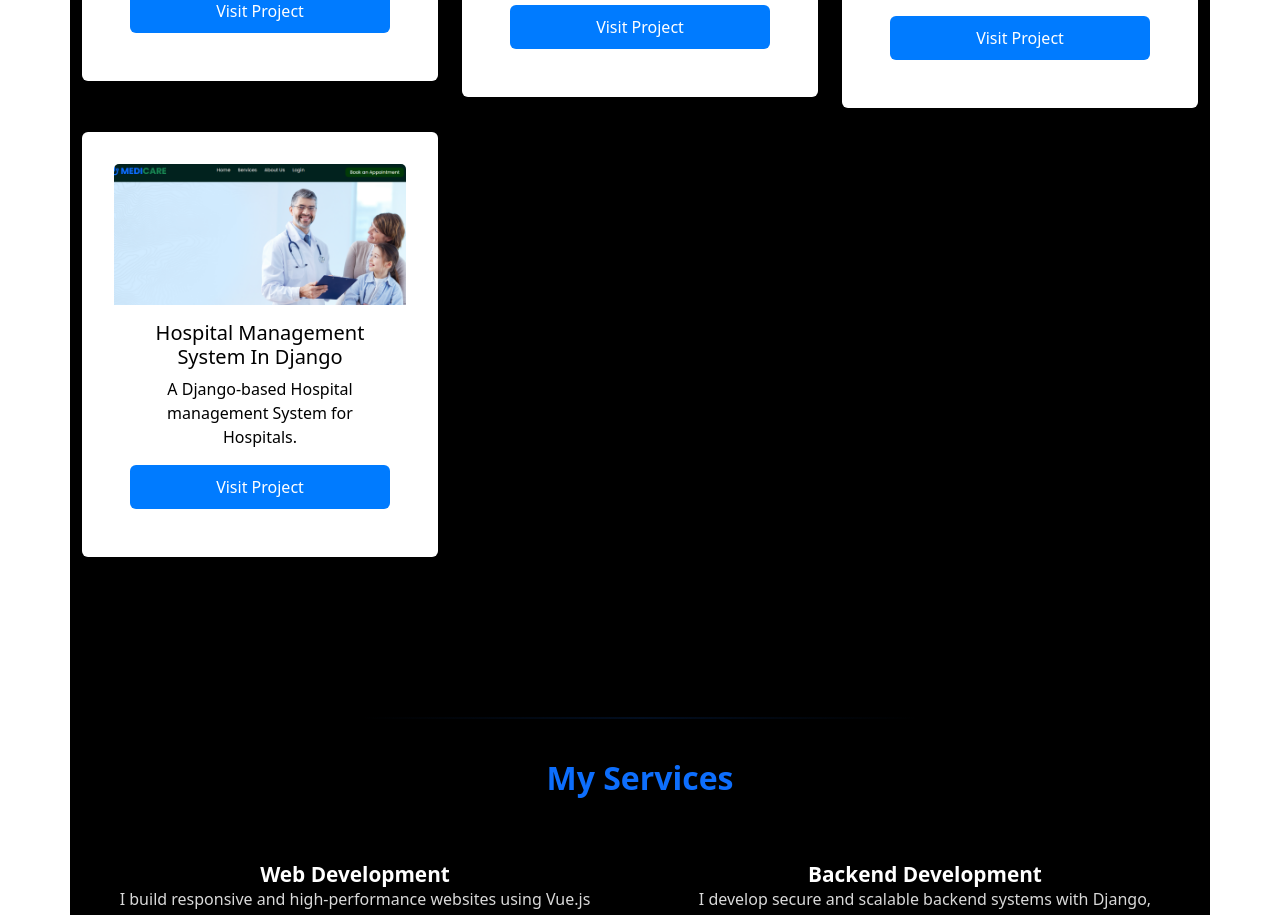
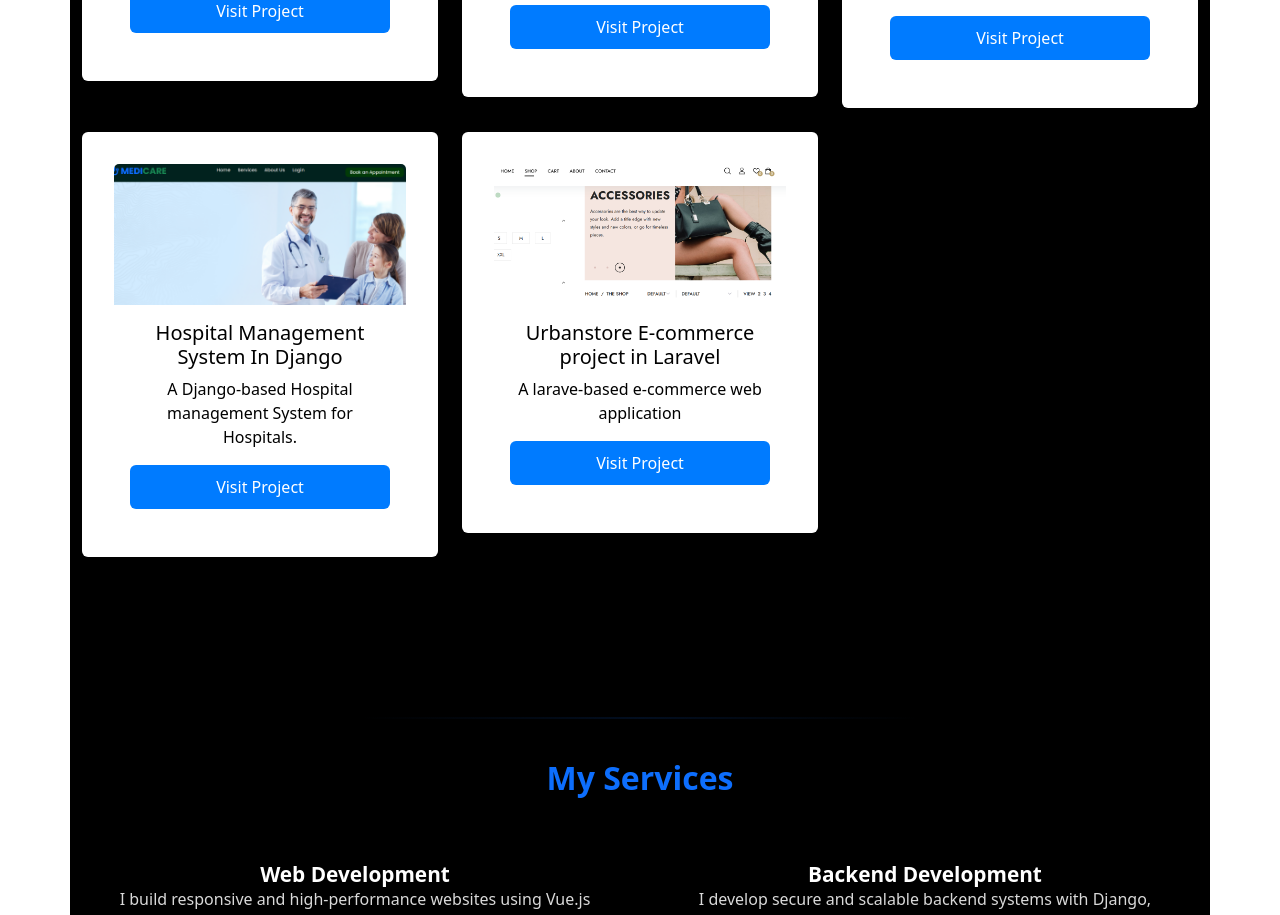
Before and after one commit to Mkuria8/portfolio, a Vue app: page / in a window 1280 px wide. Shown: the part 2145-3060 px from the top of the page. Built offline with nearby package versions, Linux system fonts and the light colour scheme; the HTML template or start-up script is replaced by a standard one.

Commit message:
added a laravel project

```diff
--- a/src/views/Projects.vue
+++ b/src/views/Projects.vue
@@ -72,6 +72,12 @@ export default {
           image: "./images/hospital.PNG",
           link: "https://hospital-management-system-in-django.onrender.com/",
         },
+        {
+          title: "Urbanstore E-commerce project in Laravel",
+          description: "A larave-based e-commerce web application",
+          image: "./images/urbanstore.PNG",
+          link: "https://urbanstore.onrender.com/",
+        },
       ],
     };
   },
```
Also changed, not shown: public/images/urbanstore.PNG (added).
